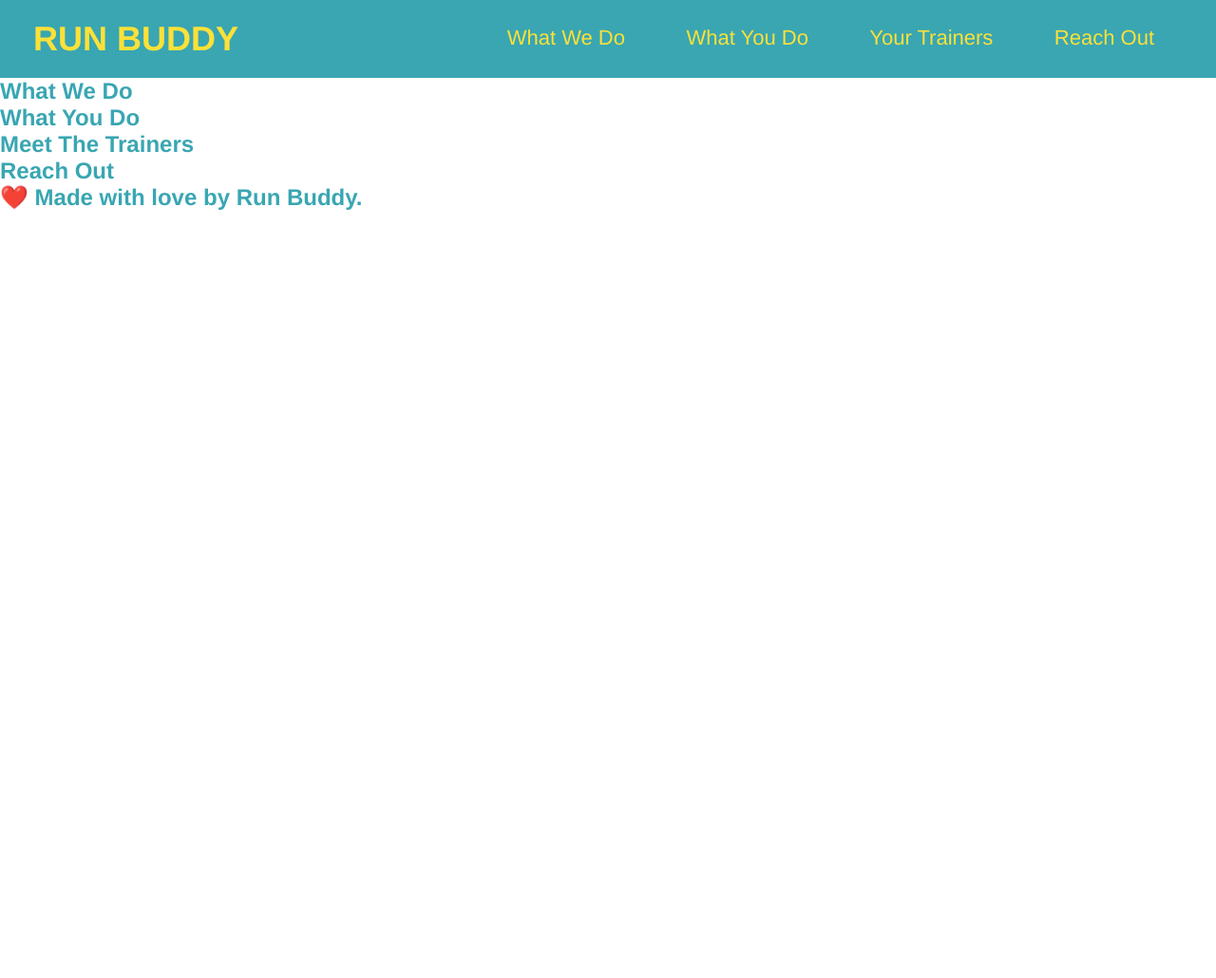
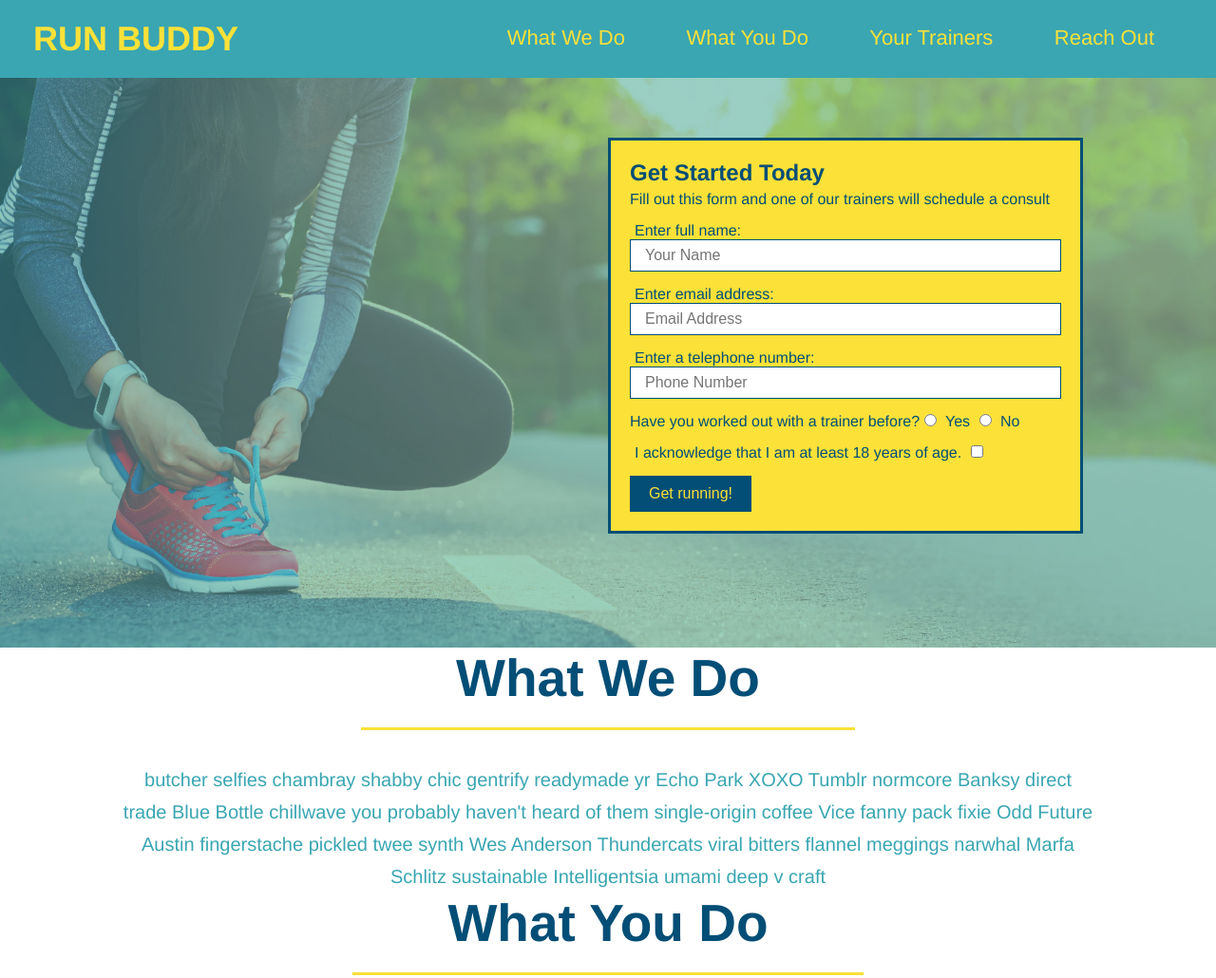
Before and after one commit to ratalla816/run-buddy, a plain HTML site: page index.html in a window 1280 px wide. Shown: the top 1030 px of the page at 95% size. Before the commit the page ends 800 px from the top, so only its background shows below. Drawn offline with Linux system fonts and the light colour scheme.

Commit message:
style what we do section

```diff
--- a/assets/css/style.css
+++ b/assets/css/style.css
@@ -1,6 +1,7 @@
 * {
   margin: 0;
   padding: 0;
+  box-sizing: border-box;
 }
 
 body {
@@ -46,3 +47,110 @@ header nav ul li a {
   font-weight: lighter;
   font-size: 22px;
 }
+
+footer {
+  background: #fce138;
+  width: 100%;
+  padding: 40px 35px;
+}
+
+footer h2 {
+  display: inline;
+  color: #024e76;
+  font-size: 30px;
+  margin: 0;
+}
+
+footer div {
+  float: right;
+  line-height: 1.5;
+  text-align: right;
+}
+
+footer a {
+  color: #024e76;
+}
+
+/* Hero Style Start */
+.hero {
+  background-image: url("../images/hero-bg.jpg");
+  height: 600px;
+  background-size: cover;
+  background-position: center;
+  position: relative;
+}
+/* Hero Style End */
+
+.hero-form {
+  background-color: #fce138;
+  padding: 20px;
+  width: 500px;
+  color: #024e76;
+}
+
+.hero-form {
+  border: solid 3px #024e76;
+}
+.hero-form {
+  border: 3px solid #024e76;
+  background-color: #fce138;
+  padding: 20px;
+  width: 500px;
+  color: #024e76;
+  position: absolute;
+  bottom: 120px;
+  right: 140px;
+}
+
+.hero-form h3 {
+  font-size: 24px;
+  margin: 0;
+}
+
+.hero-form p {
+  margin: 5px 0 15px 0;
+}
+
+.form-input {
+  border: 1px solid #024e76;
+  display: block;
+  padding: 7px 15px;
+  font-size: 16px;
+  color: #024e76;
+  width: 100%;
+  margin-bottom: 15px;
+}
+
+.hero-form label {
+  margin: 0 5px;
+}
+.hero-form button {
+  color: #fce138;
+  background-color: #024e76;
+  border: none;
+  padding: 10px 20px;
+  font-size: 16px;
+}
+/* HERO STYLES END */
+
+.intro {
+  text-align: center;
+}
+
+.intro h2 {
+  font-size: 55px;
+  color: #024e76;
+  margin-bottom: 35px;
+  padding: 0 100px 20px 100px;
+  border-bottom: 3px solid;
+  border-color: #fce138;
+  display: inline-block;
+}
+
+.intro p {
+  line-height: 1.7;
+  color: #39a6b2;
+  width: 80%;
+  font-size: 20px;
+  margin: 0 auto;
+}
--- a/index.html
+++ b/index.html
@@ -6,6 +6,11 @@
   <meta charset="UTF-8" />
   <title>Run Buddy</title>
 </head>
+
+<!--       _
+       .__(.)< (QUACK)
+        \___)
+ ~~~~~~~~~~~~~~~~~~-->
 
 <body>
   <header>
@@ -34,16 +39,78 @@
   </header>
 <!-- hero/jumbotron -->
   <section>
+    <section class="hero">
+          <div>
+    <div class="hero-form">
+        <h3>Get Started Today</h3>
+        <p>Fill out this form and one of our trainers will schedule a consult</p>
+      <!-- Add form element -->
+  <form>
+ <label for="name">Enter full name:</label>
+ <input type="text" placeholder="Your Name" name="name" id="name" class="form-input"/>
+ <label for="email">Enter email address:</label>
+ <input type="email" placeholder="Email Address" name="email" id="email" class="form-input"/>
+ <label for="phone">Enter a telephone number:</label>
+ <input type="tel" placeholder="Phone Number" name="phone" id="phone" class="form-input"/>
+ <p>
+   Have you worked out with a trainer before?
+   <input type="radio" name="trainer-confirm" id="trainer-yes" />
+   <label for="trainer-yes">Yes</label>
+   <input type="radio" name="trainer-confirm" id="trainer-no" />
+   <label for="trainer-no">No</label>
+  </p>
+  <p>
+    <label for="checkbox" >
+      I acknowledge that I am at least 18 years of age.
+    </label>
+    <input type="checkbox" name="age-confirm" id="checkbox" />
+  </p>
+  <button type="submit">
+    Get running!
+  </button>
+  </form>
+</div>
   </section>
+ <!-- end hero -->
 
 <!-- "what we do section" -->
+<section id="what-we-do" class="intro">
   <section>
     <h2>What We Do</h2>
+    <p>
+      butcher selfies chambray shabby chic gentrify readymade yr Echo Park XOXO Tumblr normcore Banksy direct trade Blue Bottle chillwave you probably haven't heard of them single-origin coffee Vice fanny pack fixie Odd Future Austin fingerstache pickled twee synth Wes Anderson Thundercats viral bitters flannel meggings narwhal Marfa Schlitz sustainable Intelligentsia umami deep v craft
+    </p>
   </section>
 
 <!-- "what you do" section -->
+<section id="what-you-do">
   <section>
      <h2>What You Do</h2>
+
+     <div>
+      <!-- insert this img element -->
+  <img src="./assets/images/step-1.svg" alt="" />
+  <h3>Step 1: Fill Out the Form Above.</h3>
+  <p>You're already here, so why not?</p>
+</div>
+
+    <div>
+      <img src="./assets/images/step-2.svg" alt="" />
+      <h3>Step 2: Consult with One of Our Trainers.</h3>
+      <p>Are you here to build muscle, lose weight, or just feel good?</p>
+    </div>
+
+    <div>
+      <img src="./assets/images/step-3.svg" alt="" />
+      <h3>Step 3: Get Running.</h3>
+      <p>Hit the ground running (literally) once your trainer lays out your plan.</p>
+    </div>
+
+    <div>
+      <img src="./assets/images/step-4.svg" alt="" />
+      <h3>Step 4: See Results.</h3>
+      <p>Bi-weekly checkins with your trainer will keep you focused</p>
+    </div>
   </section>
 
 <!-- "meet the trainers" section" -->
@@ -59,6 +126,10 @@
 <!-- footer -->
  <footer>
    <h2> ❤️ Made with love by Run Buddy.</h2>
+   <div>
+    <a href="#">Read Our Privacy Policy</a><br />
+    &copy; 2019 Run Buddy, Inc.
+  </div>
  </footer>
 </body>
 
```
Also changed, not shown: assets/images/hero-bg.jpg (added), assets/images/step-1.svg (added), assets/images/step-2.svg (added), assets/images/step-3.svg (added), assets/images/step-4.svg (added).
